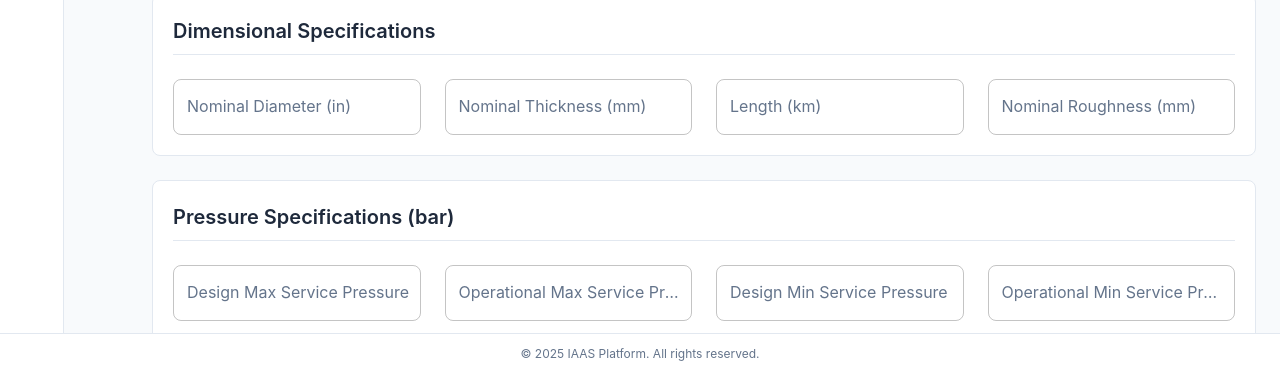
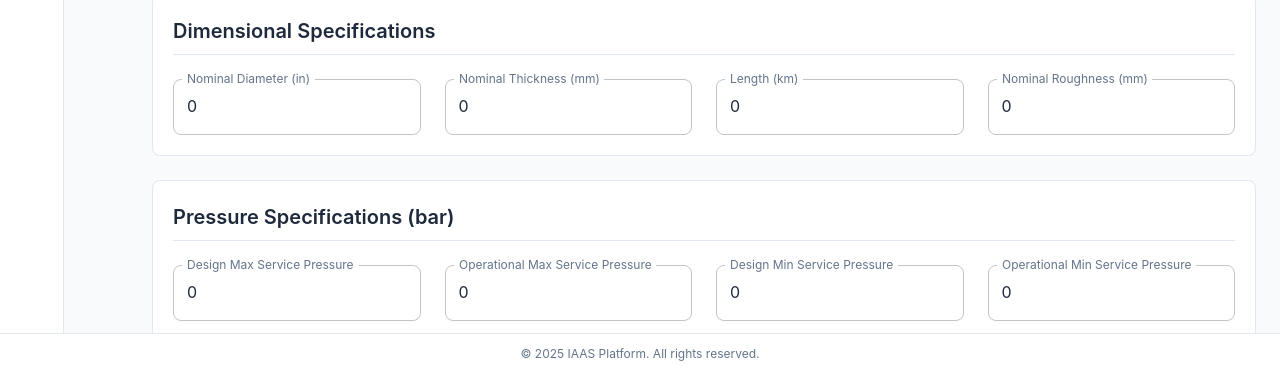
Before and after one commit to CHOUABBIA-AMINE/iaas-web, a React (Vite) app: page /network/core/pipelines/create in a window 1280 px wide. Shown: the part 427-797 px from the top of the page. Built offline with nearby package versions, Linux system fonts and the light colour scheme; no server answers; sample sign-in values are in the browser's storage.

Commit message:
Set 0 as default value for numeric fields in Pipeline form

```diff
--- a/src/modules/network/core/pages/PipelineEdit.tsx
+++ b/src/modules/network/core/pages/PipelineEdit.tsx
@@ -42,23 +42,23 @@ const PipelineEdit = () => {
   // Get current language
   const currentLanguage = i18n.language || 'en';
 
-  // Form state matching backend fields
+  // Form state matching backend fields with 0 as default for numeric fields
   const [pipeline, setPipeline] = useState<Partial<PipelineDTO>>({
     code: '',
     name: '',
     installationDate: undefined,
     commissioningDate: undefined,
     decommissioningDate: undefined,
-    nominalDiameter: undefined,
-    length: undefined,
-    nominalThickness: undefined,
-    nominalRoughness: undefined,
-    designMaxServicePressure: undefined,
-    operationalMaxServicePressure: undefined,
-    designMinServicePressure: undefined,
-    operationalMinServicePressure: undefined,
-    designCapacity: undefined,
-    operationalCapacity: undefined,
+    nominalDiameter: 0,
+    length: 0,
+    nominalThickness: 0,
+    nominalRoughness: 0,
+    designMaxServicePressure: 0,
+    operationalMaxServicePressure: 0,
+    designMinServicePressure: 0,
+    operationalMinServicePressure: 0,
+    designCapacity: 0,
+    operationalCapacity: 0,
     nominalConstructionMaterialId: undefined,
     nominalExteriorCoatingId: undefined,
     nominalInteriorCoatingId: undefined,
@@ -237,16 +237,16 @@ const PipelineEdit = () => {
         installationDate: pipeline.installationDate,
         commissioningDate: pipeline.commissioningDate,
         decommissioningDate: pipeline.decommissioningDate,
-        nominalDiameter: pipeline.nominalDiameter ? Number(pipeline.nominalDiameter) : undefined,
-        length: pipeline.length ? Number(pipeline.length) : undefined,
-        nominalThickness: pipeline.nominalThickness ? Number(pipeline.nominalThickness) : undefined,
-        nominalRoughness: pipeline.nominalRoughness ? Number(pipeline.nominalRoughness) : undefined,
-        designMaxServicePressure: pipeline.designMaxServicePressure ? Number(pipeline.designMaxServicePressure) : undefined,
-        operationalMaxServicePressure: pipeline.operationalMaxServicePressure ? Number(pipeline.operationalMaxServicePressure) : undefined,
-        designMinServicePressure: pipeline.designMinServicePressure ? Number(pipeline.designMinServicePressure) : undefined,
-        operationalMinServicePressure: pipeline.operationalMinServicePressure ? Number(pipeline.operationalMinServicePressure) : undefined,
-        designCapacity: pipeline.designCapacity ? Number(pipeline.designCapacity) : undefined,
-        operationalCapacity: pipeline.operationalCapacity ? Number(pipeline.operationalCapacity) : undefined,
+        nominalDiameter: pipeline.nominalDiameter !== undefined ? Number(pipeline.nominalDiameter) : undefined,
+        length: pipeline.length !== undefined ? Number(pipeline.length) : undefined,
+        nominalThickness: pipeline.nominalThickness !== undefined ? Number(pipeline.nominalThickness) : undefined,
+        nominalRoughness: pipeline.nominalRoughness !== undefined ? Number(pipeline.nominalRoughness) : undefined,
+        designMaxServicePressure: pipeline.designMaxServicePressure !== undefined ? Number(pipeline.designMaxServicePressure) : undefined,
+        operationalMaxServicePressure: pipeline.operationalMaxServicePressure !== undefined ? Number(pipeline.operationalMaxServicePressure) : undefined,
+        designMinServicePressure: pipeline.designMinServicePressure !== undefined ? Number(pipeline.designMinServicePressure) : undefined,
+        operationalMinServicePressure: pipeline.operationalMinServicePressure !== undefined ? Number(pipeline.operationalMinServicePressure) : undefined,
+        designCapacity: pipeline.designCapacity !== undefined ? Number(pipeline.designCapacity) : undefined,
+        operationalCapacity: pipeline.operationalCapacity !== undefined ? Number(pipeline.operationalCapacity) : undefined,
         nominalConstructionMaterialId: pipeline.nominalConstructionMaterialId ? Number(pipeline.nominalConstructionMaterialId) : undefined,
         nominalExteriorCoatingId: pipeline.nominalExteriorCoatingId ? Number(pipeline.nominalExteriorCoatingId) : undefined,
         nominalInteriorCoatingId: pipeline.nominalInteriorCoatingId ? Number(pipeline.nominalInteriorCoatingId) : undefined,
@@ -363,7 +363,7 @@ const PipelineEdit = () => {
                     fullWidth
                     label="Nominal Diameter (in)"
                     type="number"
-                    value={pipeline.nominalDiameter || ''}
+                    value={pipeline.nominalDiameter ?? 0}
                     onChange={handleChange('nominalDiameter')}
                     inputProps={{ step: 0.01, min: 0 }}
                   />
@@ -374,7 +374,7 @@ const PipelineEdit = () => {
                     fullWidth
                     label="Nominal Thickness (mm)"
                     type="number"
-                    value={pipeline.nominalThickness || ''}
+                    value={pipeline.nominalThickness ?? 0}
                     onChange={handleChange('nominalThickness')}
                     inputProps={{ step: 0.01, min: 0 }}
                   />
@@ -385,7 +385,7 @@ const PipelineEdit = () => {
                     fullWidth
                     label="Length (km)"
                     type="number"
-                    value={pipeline.length || ''}
+                    value={pipeline.length ?? 0}
                     onChange={handleChange('length')}
                     inputProps={{ step: 0.01, min: 0 }}
                   />
@@ -396,7 +396,7 @@ const PipelineEdit = () => {
                     fullWidth
                     label="Nominal Roughness (mm)"
                     type="number"
-                    value={pipeline.nominalRoughness || ''}
+                    value={pipeline.nominalRoughness ?? 0}
                     onChange={handleChange('nominalRoughness')}
                     inputProps={{ step: 0.0001, min: 0 }}
                   />
@@ -419,7 +419,7 @@ const PipelineEdit = () => {
                     fullWidth
                     label="Design Max Service Pressure"
                     type="number"
-                    value={pipeline.designMaxServicePressure || ''}
+                    value={pipeline.designMaxServicePressure ?? 0}
                     onChange={handleChange('designMaxServicePressure')}
                     inputProps={{ step: 0.1, min: 0 }}
                   />
@@ -430,7 +430,7 @@ const PipelineEdit = () => {
                     fullWidth
                     label="Operational Max Service Pressure"
                     type="number"
-                    value={pipeline.operationalMaxServicePressure || ''}
+                    value={pipeline.operationalMaxServicePressure ?? 0}
                     onChange={handleChange('operationalMaxServicePressure')}
                     inputProps={{ step: 0.1, min: 0 }}
                   />
@@ -441,7 +441,7 @@ const PipelineEdit = () => {
                     fullWidth
                     label="Design Min Service Pressure"
                     type="number"
-                    value={pipeline.designMinServicePressure || ''}
+                    value={pipeline.designMinServicePressure ?? 0}
                     onChange={handleChange('designMinServicePressure')}
                     inputProps={{ step: 0.1, min: 0 }}
                   />
@@ -452,7 +452,7 @@ const PipelineEdit = () => {
                     fullWidth
                     label="Operational Min Service Pressure"
                     type="number"
-                    value={pipeline.operationalMinServicePressure || ''}
+                    value={pipeline.operationalMinServicePressure ?? 0}
                     onChange={handleChange('operationalMinServicePressure')}
                     inputProps={{ step: 0.1, min: 0 }}
                   />
@@ -475,7 +475,7 @@ const PipelineEdit = () => {
                     fullWidth
                     label="Design Capacity"
                     type="number"
-                    value={pipeline.designCapacity || ''}
+                    value={pipeline.designCapacity ?? 0}
                     onChange={handleChange('designCapacity')}
                     inputProps={{ step: 0.01, min: 0 }}
                     helperText="Maximum designed throughput capacity"
@@ -487,7 +487,7 @@ const PipelineEdit = () => {
                     fullWidth
                     label="Operational Capacity"
                     type="number"
-                    value={pipeline.operationalCapacity || ''}
+                    value={pipeline.operationalCapacity ?? 0}
                     onChange={handleChange('operationalCapacity')}
                     inputProps={{ step: 0.01, min: 0 }}
                     helperText="Current operational throughput capacity"
```
